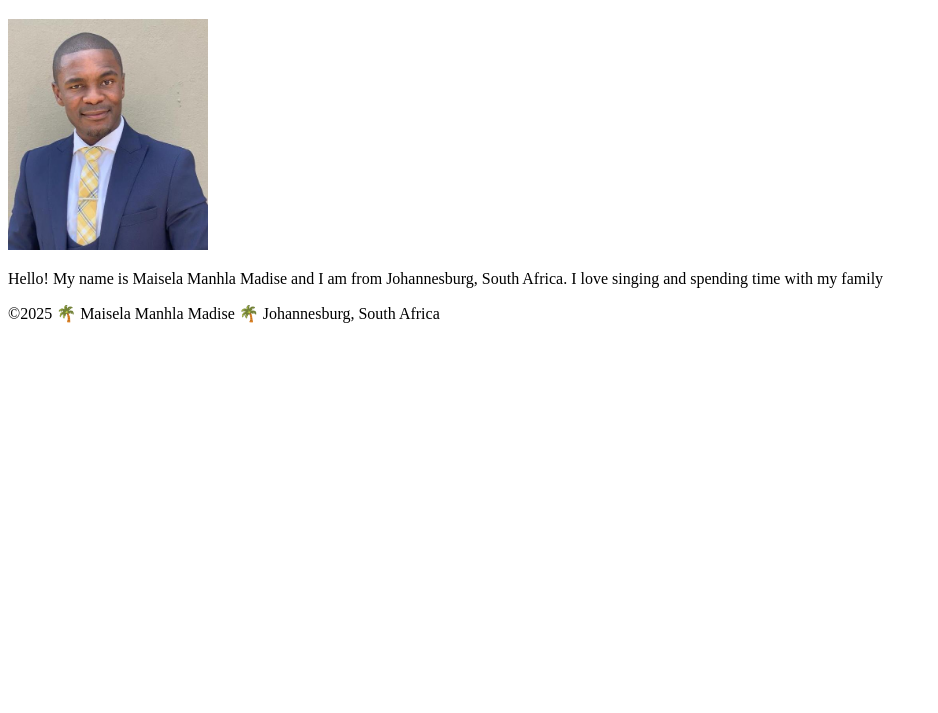
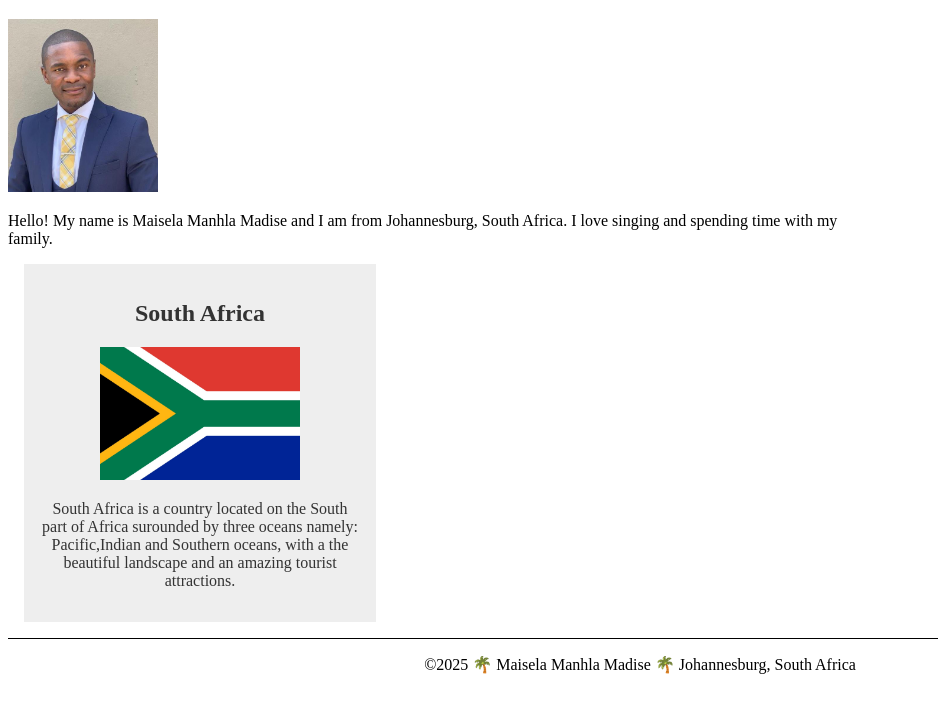
Before and after one commit to maiselamadise/wdd130., a plain HTML site: page index.html in a window 1280 px wide. Shown: the part 87-800 px from the top of the page, without its empty margins (0-938 px from the left). Drawn offline with Linux system fonts and the light colour scheme.

Commit message:
Adding paragrapgs

```diff
--- a/index.html
+++ b/index.html
@@ -4,6 +4,10 @@
     <meta charset="UTF-8">
     <meta name="viewport" content="width=device-width, initial-scale=1.0">
     <title>Maisela Manhla Madise | WDD 130</title>
+    <meta name="description" content="Maisela Manhla Madise's BYU-Idaho WDD 130 course home page">
+    <meta name="author" content="Maisela Manhla Madise">
+
+    <link rel="stylesheet" href="styles/styles.css">
 </head>
 <body>
     <header>
@@ -15,8 +19,13 @@
     <main>
         <h1>Maisela Manhla Madise | WDD 130</h1>
         <img src="profile.jpg" alt="Hello, my name is Maisela Manhla Madise" width="200">
-        <p>Hello! My name is Maisela Manhla Madise and I am from Johannesburg, South Africa. I love singing and spending time with my family</p>
+        <p>Hello! My name is Maisela Manhla Madise and I am from Johannesburg, South Africa. I love singing and spending time with my family.</p>
     </main>
+    <aside>
+        <h2>South Africa</h2>
+        <img src="/rsa.jpg" alt="South Africa location">
+        <p>South Africa is a country located on the South part of Africa surounded by three oceans namely: Pacific,Indian and Southern oceans, with a the beautiful landscape and an amazing tourist attractions.</p>
+    </aside>
     <footer>
         <p>©2025 🌴 Maisela Manhla Madise 🌴 Johannesburg, South Africa</p>
     </footer>
--- /dev/null
+++ b/styles/styles.css
@@ -0,0 +1,31 @@
+main {
+    max-width: 840px;
+}
+
+aside {
+    width: 20rem;
+    margin: 1rem;
+    border: 1px solid rgb(0 0 0 / 0,2); /* 1 */
+    padding: 1rem;
+    background-color: #eee;
+    color: #333;
+    text-align: center;
+}
+
+aside img {
+    width: 200px;
+    height: auto;
+}
+
+main img {
+    width: 150px;
+    height: auto;
+}
+
+p {padding: 0;}
+
+footer {
+    margin-top: 15px;
+    border-top: 1px solid #000;
+    text-align: center;
+}
```
Also changed, not shown: rsa.jpg (added).
